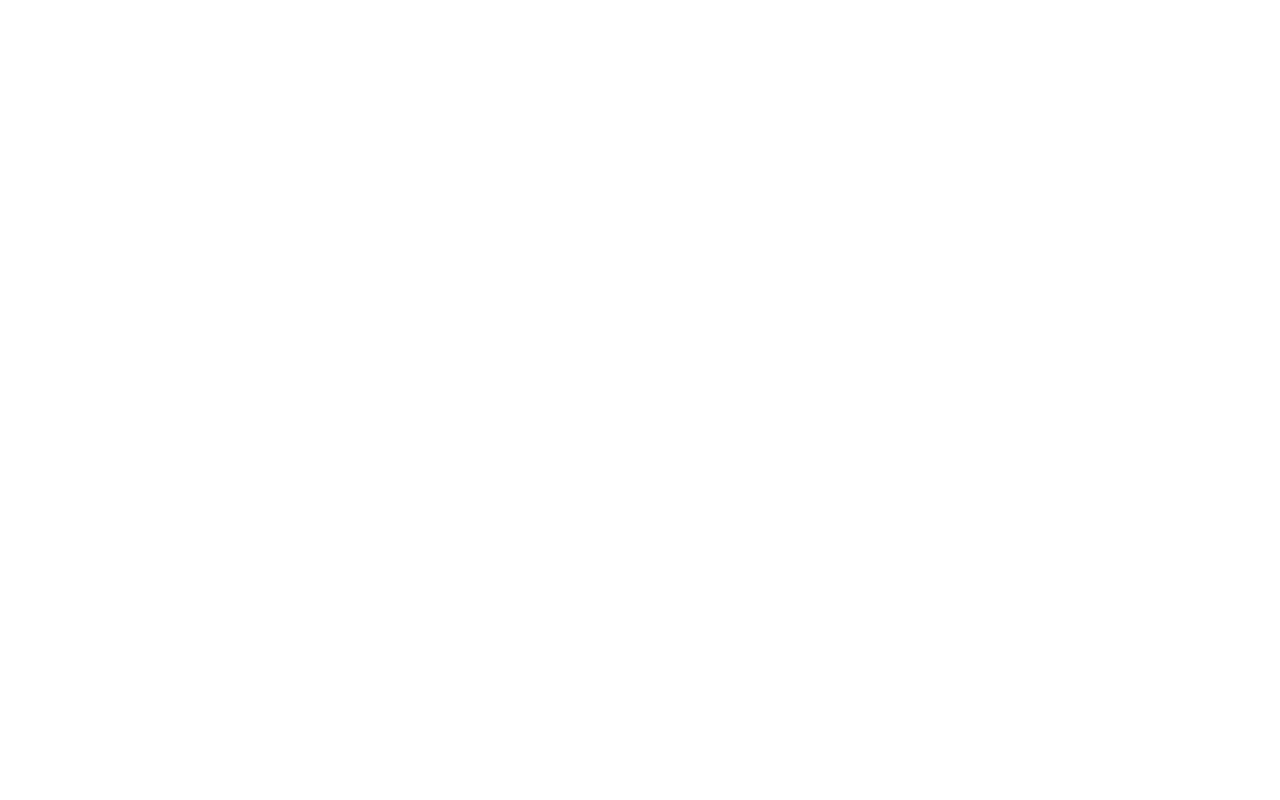
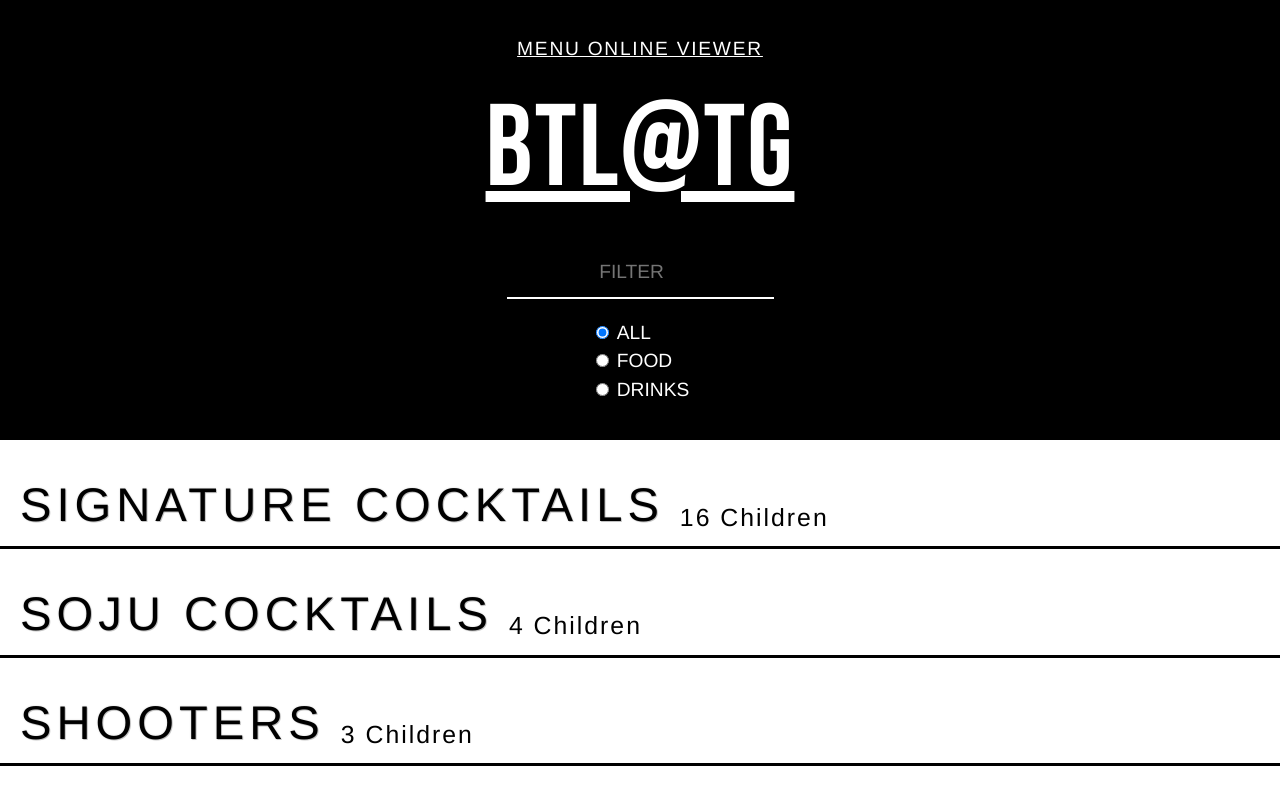
Before and after one commit to xaviif/BTL-TG, a plain HTML site: page index.html in a window 1280 px wide. Shown: the top 800 px of the page. Drawn offline with Linux system fonts and the light colour scheme; the site is published under a folder, as on GitHub Pages, so addresses that start at the root find nothing.

Commit message:
Fixed route... again

```diff
--- a/index.html
+++ b/index.html
@@ -5,8 +5,8 @@
     <meta name="viewport" content="width=device-width, initial-scale=1.0" />
     <link href="https://fonts.googleapis.com/css2?family=Roboto:wght@400;700&display=swap" rel="stylesheet">
     <title>Booker T. Live @ The Gymnasioum</title>
-    <script type="module" crossorigin src="/assets/index-BSpsfzKq.js"></script>
-    <link rel="stylesheet" crossorigin href="/assets/index-NxshMSxt.css">
+    <script type="module" crossorigin src="assets/index-BSpsfzKq.js"></script>
+    <link rel="stylesheet" crossorigin href="assets/index-NxshMSxt.css">
   </head>
   <body>
     <div id="root"></div>
```
